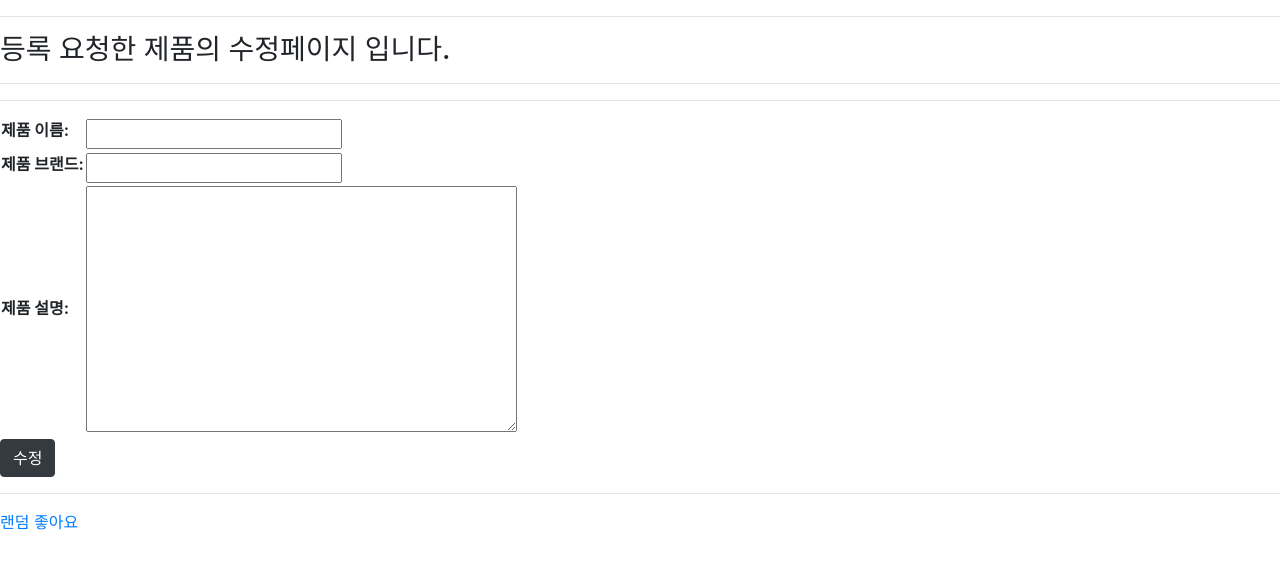
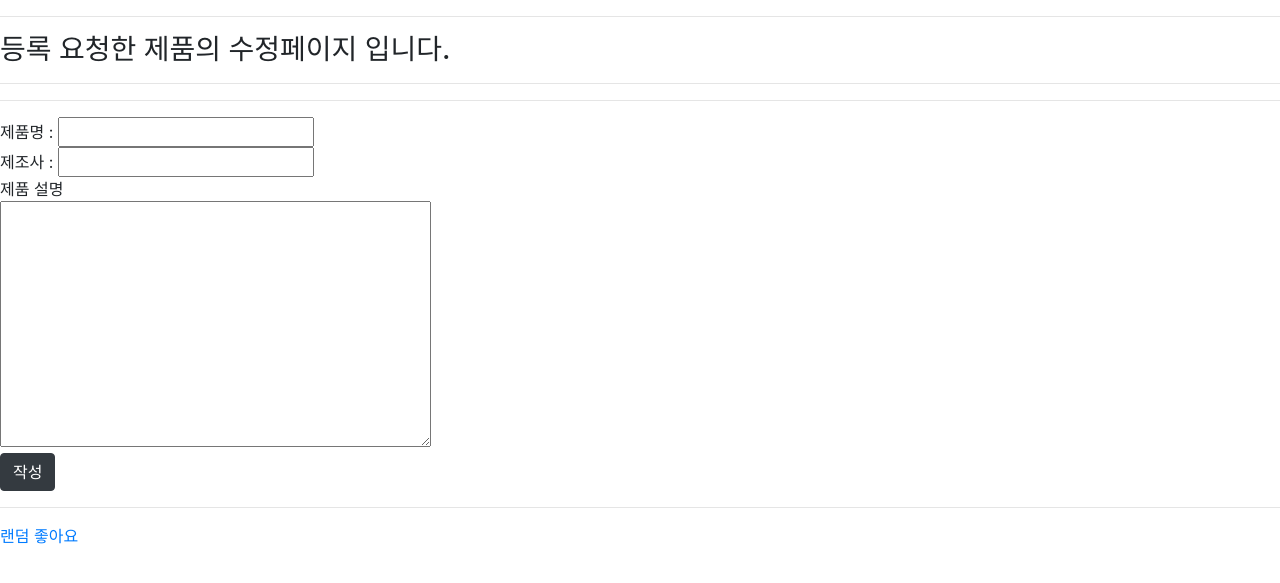
Before and after one commit to pcjs156/LionStore, a Django app: template mainApp/templates/productRequestModify.html in a window 1280 px wide. Shown: the part 72-655 px from the top of the page. Run offline with Django 3.2, Linux system fonts and the light colour scheme; the template is opened without the code that fills it: values that come from a table or form of the project are taken from there, others are empty; some libraries are stand-ins or nearby versions.

Commit message:
issue #9) productRequest CRUD

```diff
--- a/mainApp/templates/productRequestModify.html
+++ b/mainApp/templates/productRequestModify.html
@@ -12,10 +12,12 @@
 
 <form method="POST">
     {% csrf_token %}
-    <table>
-        {{form.as_table}}
-    </table>
-    <input class="btn btn-dark" type="submit" value="수정">
+    제품명 : {{ form.productName }}<br>
+    제조사 : {{ form.productBrand }}<br>
+    제품 설명 <br>
+    {{ form.productDescription }}
+    <br>
+    <input class="btn btn-dark" type="submit" value="작성">
 </form>
 
 {% endblock %}
```
